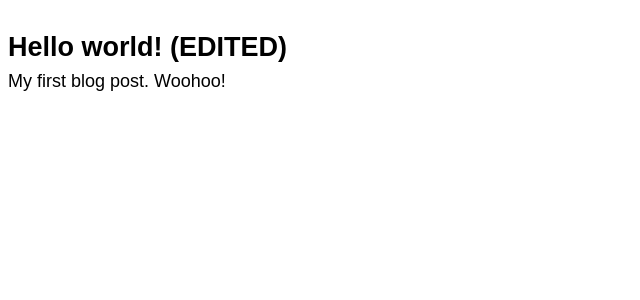
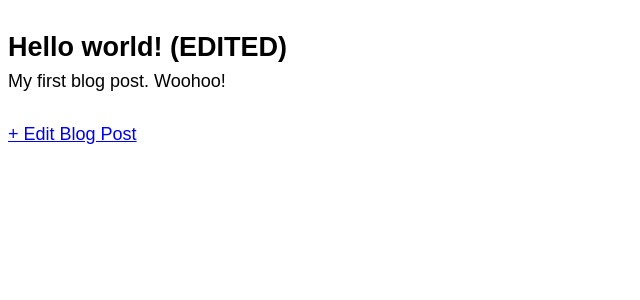
Before and after one commit to YimengL/django-practice, a Django app: page /post/1/ in a window 1280 px wide. Shown: the part 99-399 px from the top of the page, without its empty margins (0-640 px from the left). Run offline with Django 3.2, Linux system fonts and the light colour scheme; data comes from the database, SQL or seed files in the repository; both versions use the stored data as it was after the commit; some web fonts are replaced.

Commit message:
support 'update post'

```diff
--- a/blog/blog/urls.py
+++ b/blog/blog/urls.py
@@ -1,9 +1,15 @@
 # blog/urls.py
 from django.urls import path
 
-from .views import BlogListView, BlogDetailView, BlogCreateView
+from .views import (
+    BlogListView,
+    BlogDetailView,
+    BlogCreateView,
+    BlogUpdateView,
+)
 
 urlpatterns = [
+    path('post/<int:pk>/edit/', BlogUpdateView.as_view(), name='post_edit'),
     path('post/new/', BlogCreateView.as_view(), name='post_new'),
     path('post/<int:pk>/', BlogDetailView.as_view(), name='post_detail'),
     path('', BlogListView.as_view(), name='home'),
--- a/blog/blog/views.py
+++ b/blog/blog/views.py
@@ -1,6 +1,6 @@
 # blog/views.py
 from django.views.generic import ListView, DetailView
-from django.views.generic.edit import CreateView
+from django.views.generic.edit import CreateView, UpdateView
 
 
 from .models import Post
@@ -20,3 +20,9 @@ class BlogCreateView(CreateView):
     model = Post
     template_name = 'post_new.html'
     fields = ['title', 'author', 'body']
+
+
+class BlogUpdateView(UpdateView):
+    model = Post
+    template_name = 'post_edit.html'
+    fields = ['title', 'body']
--- a/blog/templates/post_detail.html
+++ b/blog/templates/post_detail.html
@@ -6,4 +6,6 @@
         <h2>{{ post.title }}</h2>
         <p>{{ post.body }}</p>
     </div>
+
+    <a href="{% url 'post_edit' post.pk %}">+ Edit Blog Post</a>
 {% endblock %}
```
Also changed, not shown: blog/templates/post_edit.html (added, +11 -0 lines), blog/db.sqlite3.
